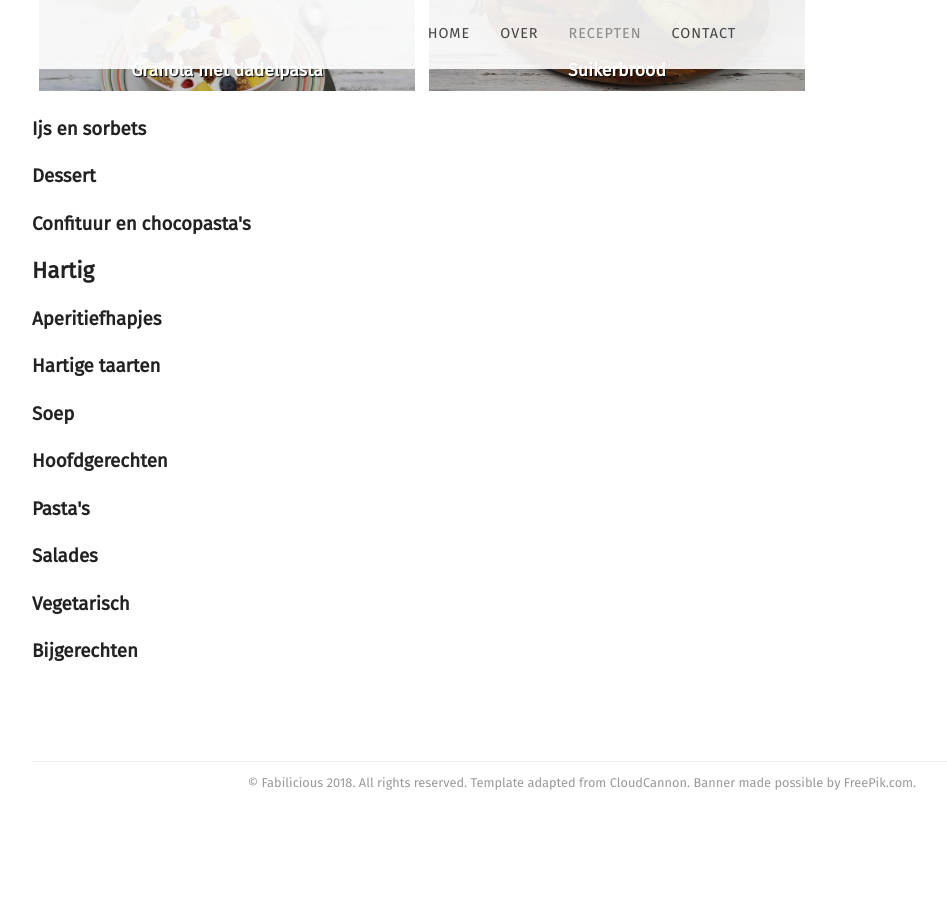
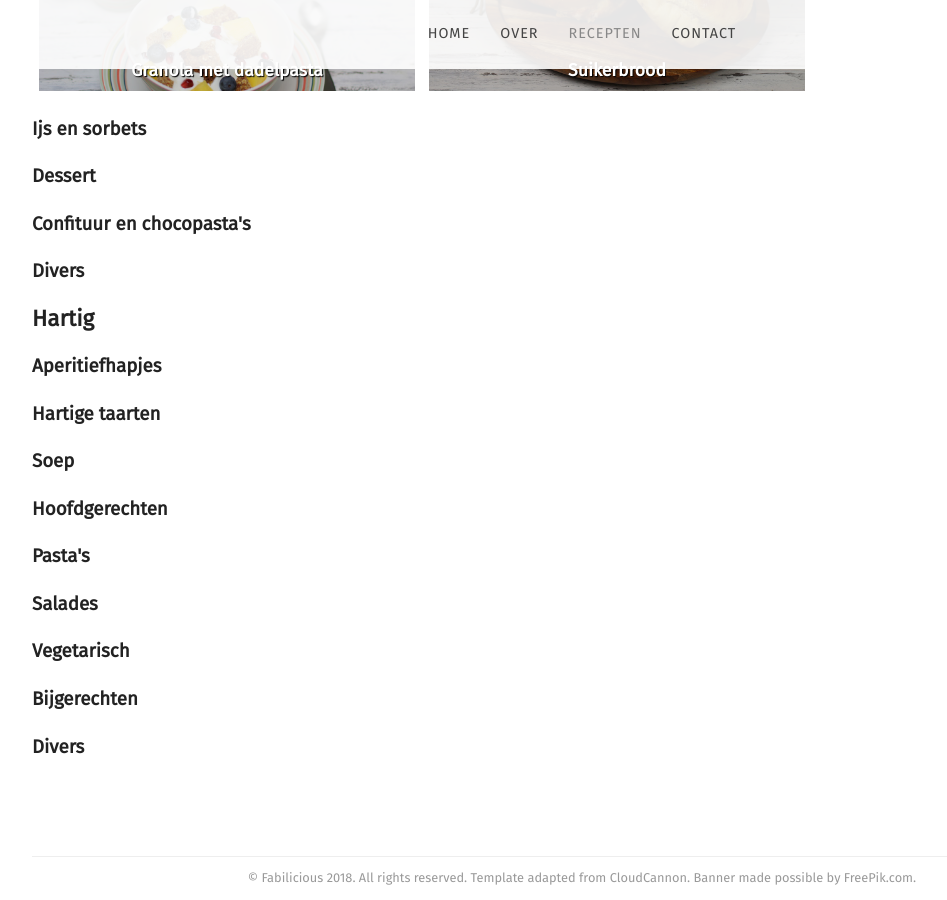
Before and after one commit to fabilicious/fabilicious.github.io, a Jekyll site: the page built from recipes.html, in a window 1280 px wide and 900 px high, scrolled down 997 px. Shown: the whole window, without its empty margins (58-1005 px from the left). Built offline with Jekyll 4.4.1, drawn with Linux system fonts in a browser that asks for light colours; some web fonts are replaced; before the commit the page ends 1815 px from its top, so only the background shows below that.

Commit message:
add divers

```diff
--- a/recipes.html
+++ b/recipes.html
@@ -54,6 +54,10 @@ image_view: true
 <h3>Dessert</h3>
 
 <h3>Confituur en chocopasta's</h3>
+
+<h3>Divers</h3>
+
+
 <h2>Hartig</h2>
 <h3>Aperitiefhapjes</h3>
 <h3>Hartige taarten</h3>
@@ -63,6 +67,7 @@ image_view: true
 <h3>Salades</h3>
 <h3>Vegetarisch</h3>
 <h3>Bijgerechten</h3>
+<h3>Divers</h3>
 
 <!--
 	{% for category in site.categories %}
```
